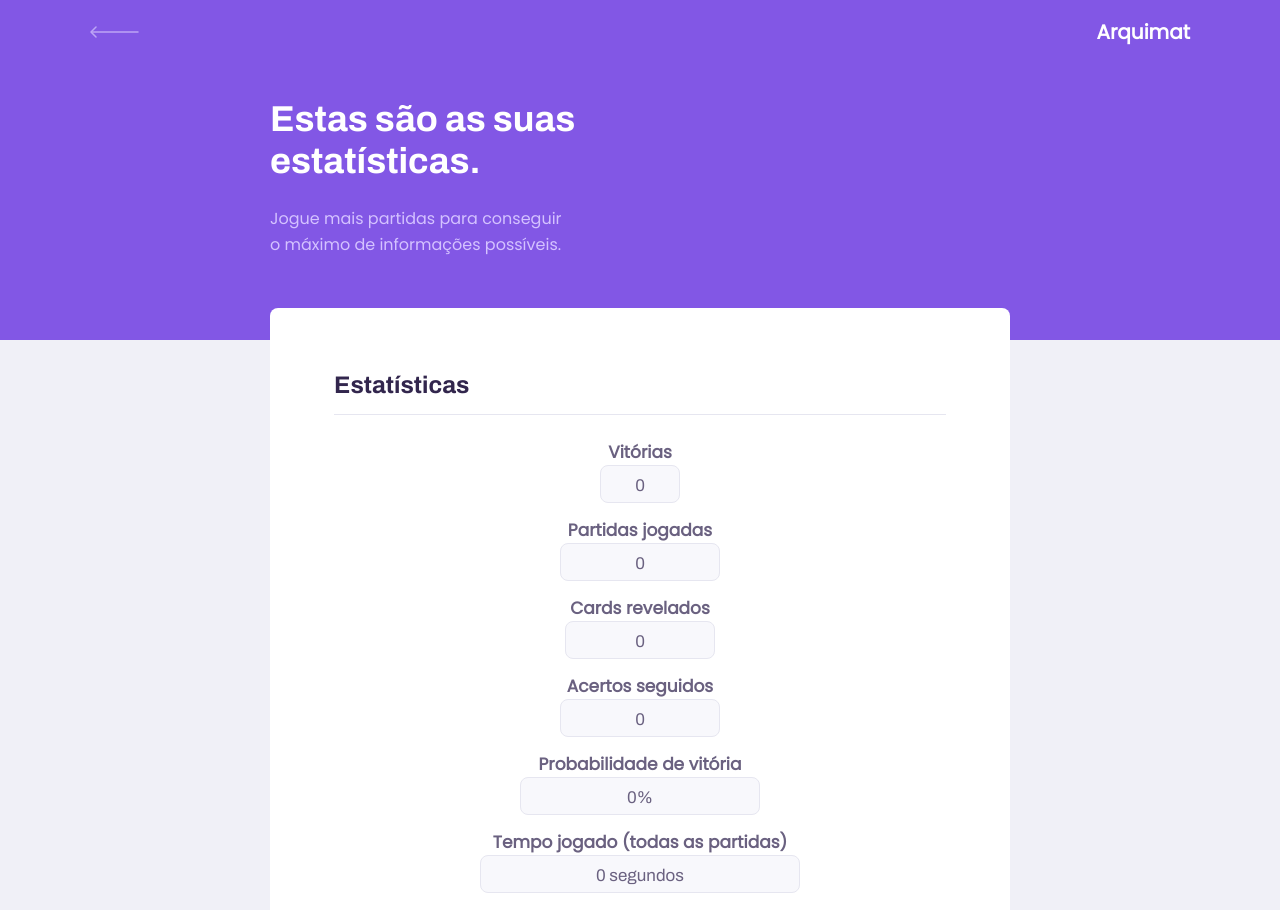
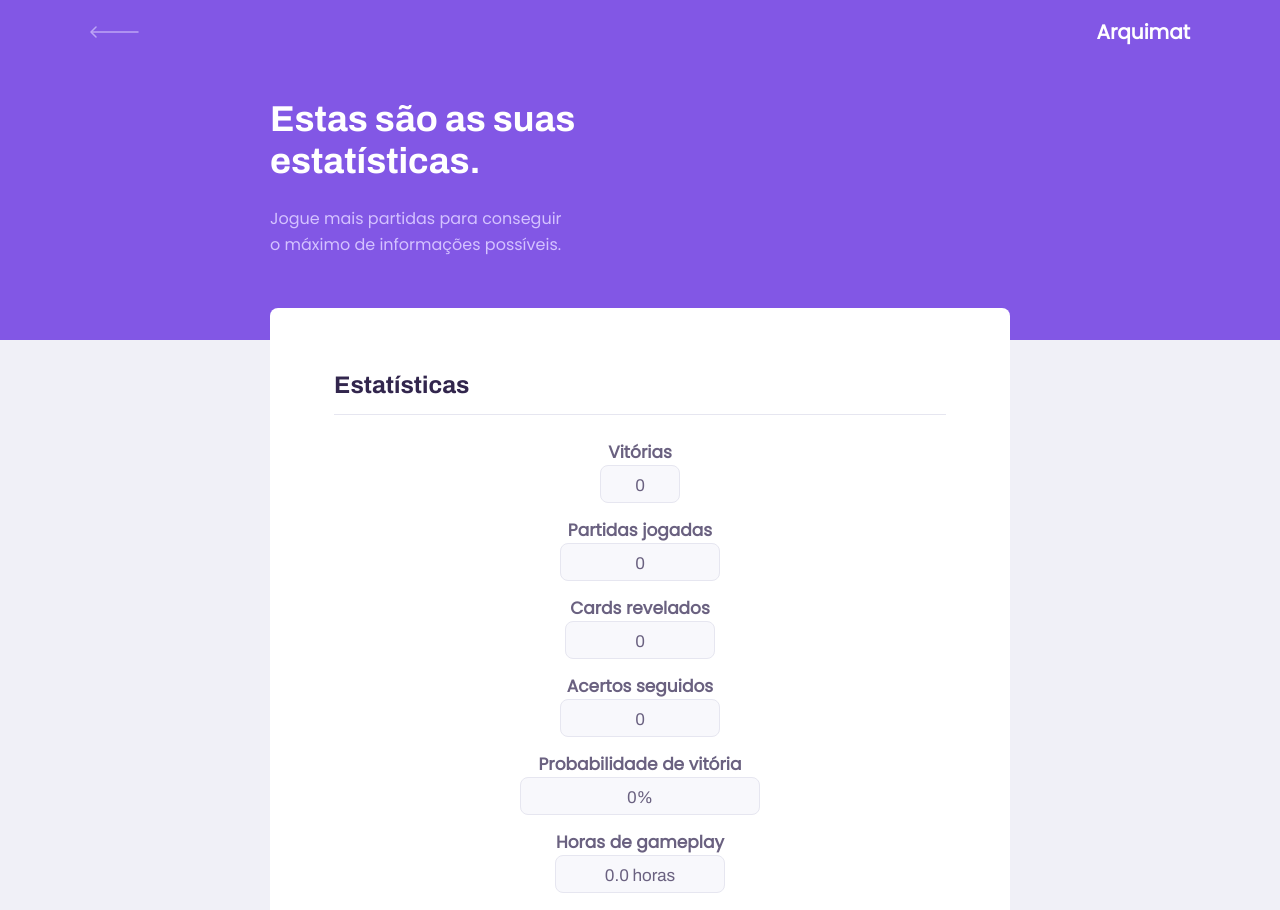
Before and after one commit to Mikael-R/arquimat, a React (Create React App) app: page /player-status in a window 1280 px wide. Shown: the top 910 px of the page. Built offline with nearby package versions, Linux system fonts and the light colour scheme.

Commit message:
refactor: 💡 rename label and show thats as hour format

```diff
--- a/src/pages/PlayerStatus/index.tsx
+++ b/src/pages/PlayerStatus/index.tsx
@@ -56,8 +56,10 @@ function PlayerStatus(): ReactElement {
             value={`${probabilityOfVictory}%`}
           />
           <LabelKeyValue
-            title="Tempo jogado (todas as partidas)"
-            value={timeSince(timeSpentOnAllMatchesInSeconds)}
+            title="Horas de gameplay"
+            value={`${(timeSpentOnAllMatchesInSeconds / 3600).toFixed(
+              1,
+            )} horas`}
           />
           <LabelKeyValue
             title="Duração média das partidas"
```
